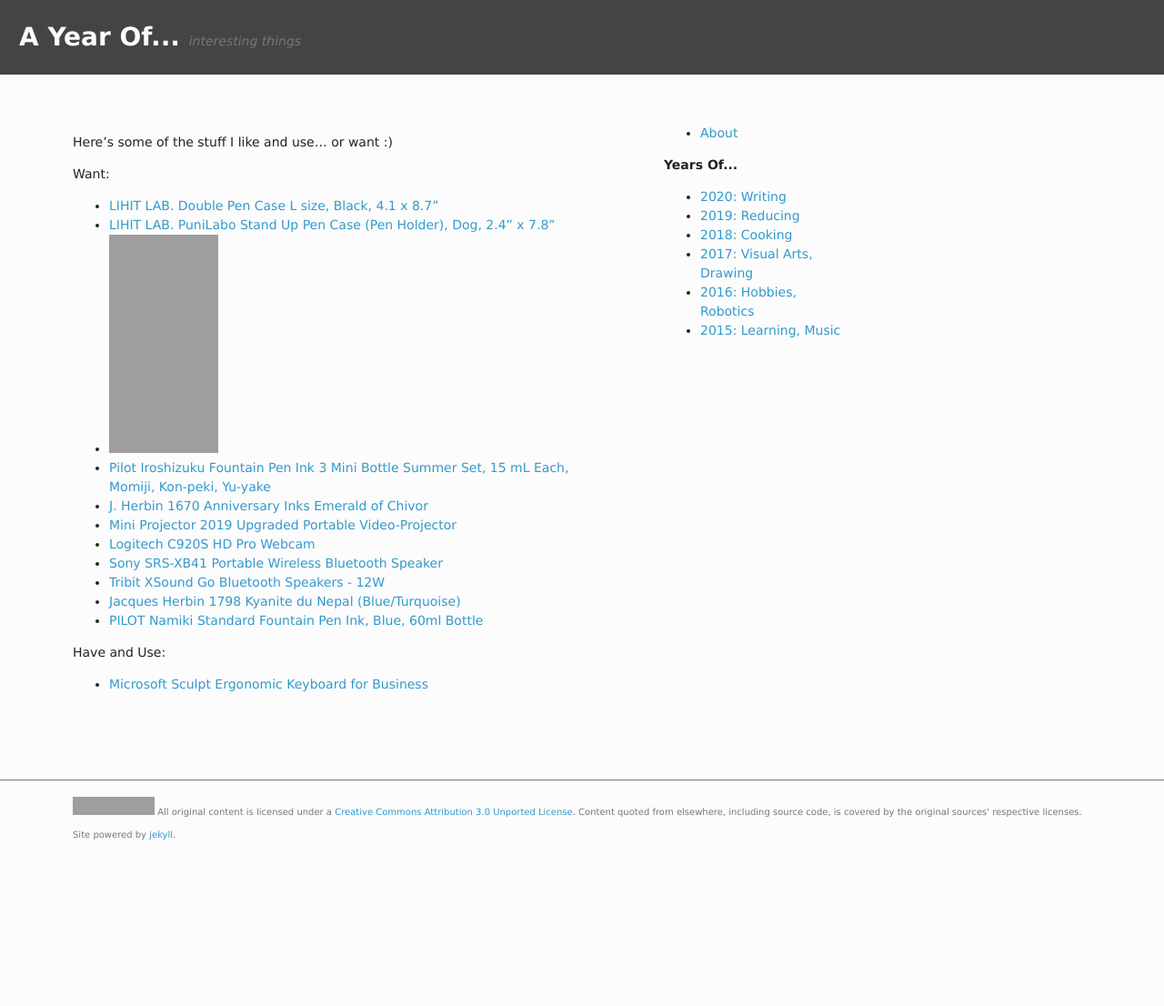
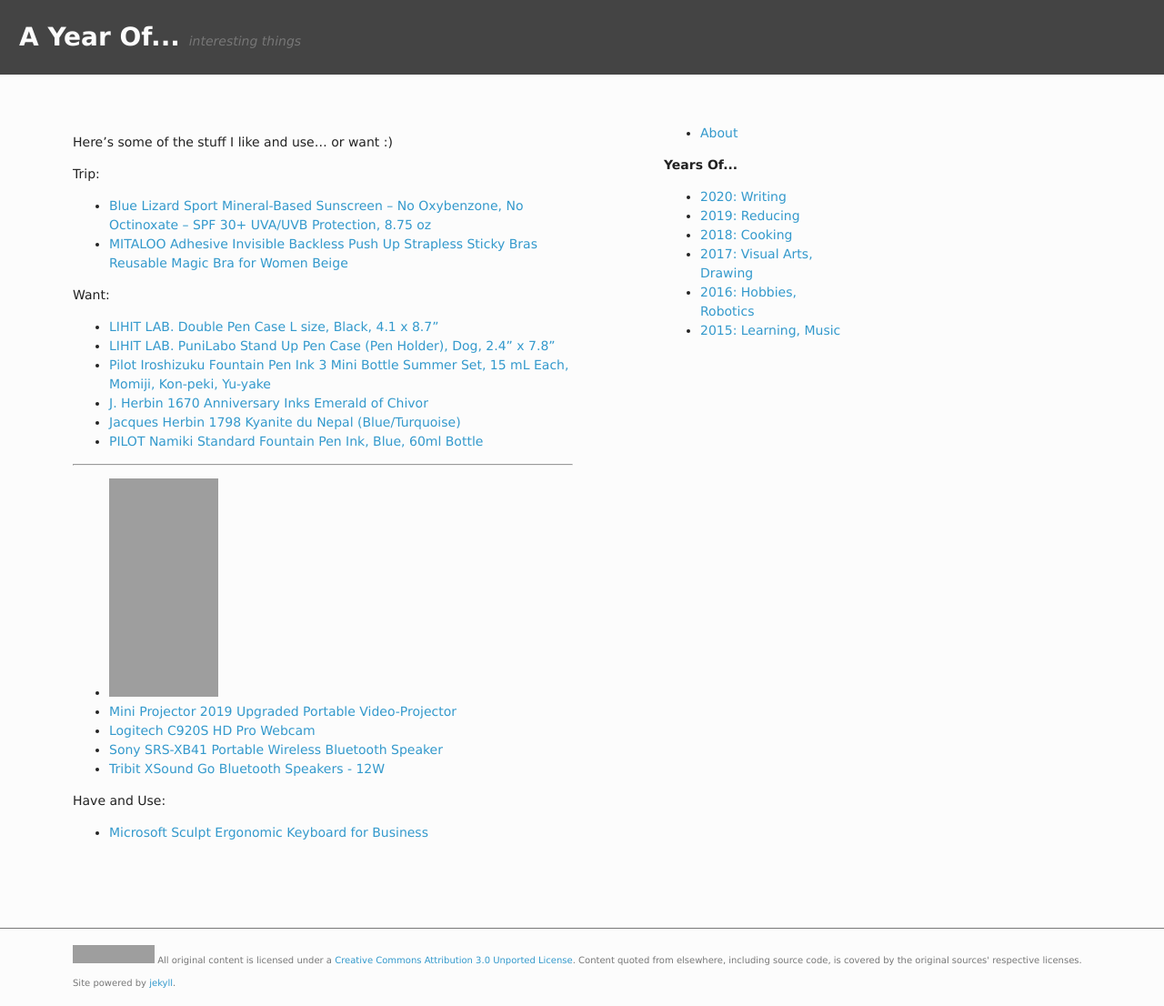
Before and after one commit to AYearOf/ayearof.github.io, a Jekyll site: the page built from stuff.md, in a window 1280 px wide. Shown: the whole page at 91% size. Built offline with Jekyll 4.4.1, drawn with Linux system fonts in a browser that asks for light colours; before the commit the page ends 943 px from its top, so only the background shows below that; grey boxes are pictures that could not be loaded.

Commit message:
added trip links

```diff
--- a/stuff.md
+++ b/stuff.md
@@ -5,19 +5,27 @@ title: Stuff I Use
 
 Here's some of the stuff I like and use... or want :)
 
+Trip:
+
+- [Blue Lizard Sport Mineral-Based Sunscreen – No Oxybenzone, No Octinoxate – SPF 30+ UVA/UVB Protection, 8.75 oz](https://amzn.to/2wytAql)
+- [MITALOO Adhesive Invisible Backless Push Up Strapless Sticky Bras Reusable Magic Bra for Women Beige](https://amzn.to/2VXAcZY)
+
 Want:
 
 - [LIHIT LAB. Double Pen Case L size, Black, 4.1 x 8.7"](https://amzn.to/388r4UY)
 - [LIHIT LAB. PuniLabo Stand Up Pen Case (Pen Holder), Dog, 2.4" x 7.8"](https://amzn.to/2PAubhL)
-- <iframe style="width:120px;height:240px;" marginwidth="0" marginheight="0" scrolling="no" frameborder="0" src="//ws-na.amazon-adsystem.com/widgets/q?ServiceVersion=20070822&OneJS=1&Operation=GetAdHtml&MarketPlace=US&source=ac&ref=tf_til&ad_type=product_link&tracking_id=ayearof06-20&marketplace=amazon&region=US&placement=B01N29GY8J&asins=B01N29GY8J&linkId=0a9e016b7f5ac2ef1412c5b05a17e933&show_border=false&link_opens_in_new_window=false&price_color=333333&title_color=0066c0&bg_color=ffffff"></iframe>
 - [Pilot Iroshizuku Fountain Pen Ink 3 Mini Bottle Summer Set, 15 mL Each, Momiji, Kon-peki, Yu-yake](https://amzn.to/32DOIaB)
 - [J. Herbin 1670 Anniversary Inks Emerald of Chivor](https://amzn.to/32EfSyj)
+- [Jacques Herbin 1798 Kyanite du Nepal (Blue/Turquoise)](https://amzn.to/3aiZk14)
+- [PILOT Namiki Standard Fountain Pen Ink, Blue, 60ml Bottle](https://amzn.to/2vxNUYN)
+
+---
+
+- <iframe style="width:120px;height:240px;" marginwidth="0" marginheight="0" scrolling="no" frameborder="0" src="//ws-na.amazon-adsystem.com/widgets/q?ServiceVersion=20070822&OneJS=1&Operation=GetAdHtml&MarketPlace=US&source=ac&ref=tf_til&ad_type=product_link&tracking_id=ayearof06-20&marketplace=amazon&region=US&placement=B01N29GY8J&asins=B01N29GY8J&linkId=0a9e016b7f5ac2ef1412c5b05a17e933&show_border=false&link_opens_in_new_window=false&price_color=333333&title_color=0066c0&bg_color=ffffff"></iframe>
 - [Mini Projector 2019 Upgraded Portable Video-Projector](https://amzn.to/2Vu6I5T)
 - [Logitech C920S HD Pro Webcam](https://amzn.to/3cjnTNs)
 - [Sony SRS-XB41 Portable Wireless Bluetooth Speaker](https://amzn.to/2VwbCPA)
 - [Tribit XSound Go Bluetooth Speakers - 12W](https://amzn.to/2TuYTtS)
-- [Jacques Herbin 1798 Kyanite du Nepal (Blue/Turquoise)](https://amzn.to/3aiZk14)
-- [PILOT Namiki Standard Fountain Pen Ink, Blue, 60ml Bottle](https://amzn.to/2vxNUYN)
 
 Have and Use:
 
```
